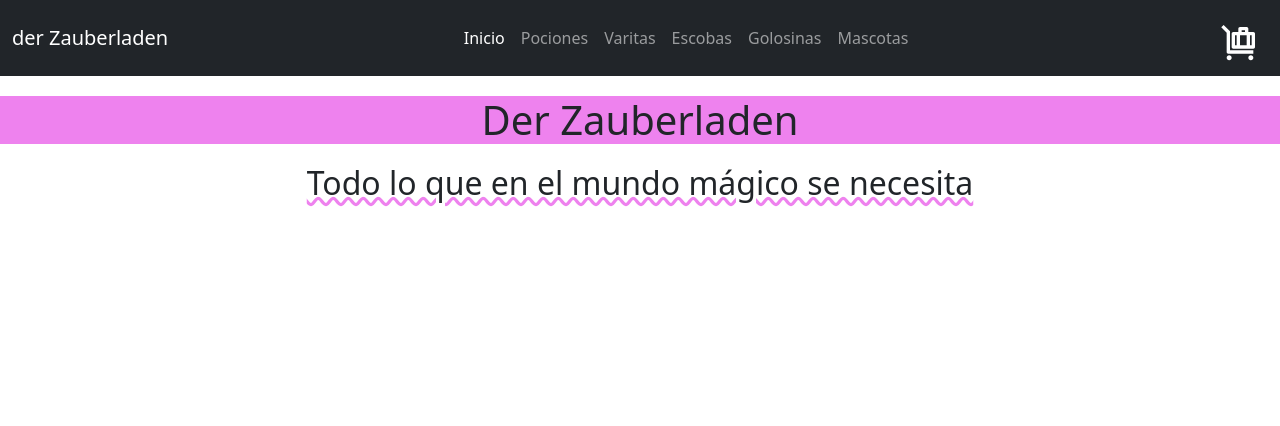
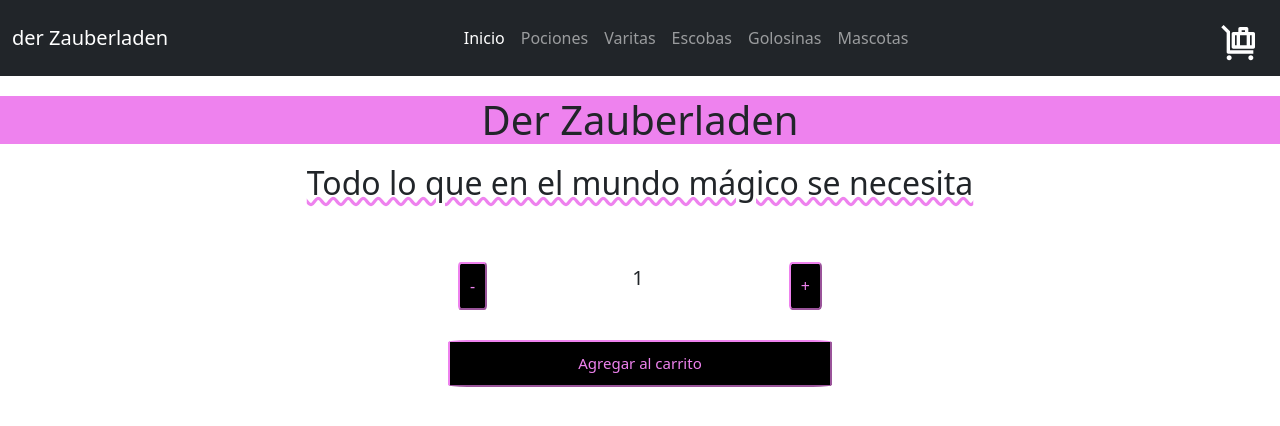
Before and after one commit to Micasebonne/ecommerce-casebonne, a React (Create React App) app: page / in a window 1280 px wide. Shown: the top 426 px of the page. Built offline with nearby package versions, Linux system fonts and the light colour scheme.

Commit message:
Cree el componente 'ItemCount', le agregue estilos y lo importe en 'ItemListContainer'

```diff
--- a/src/App.css
+++ b/src/App.css
@@ -56,3 +56,40 @@
   margin-left: 20px;
   margin-right: 20px;
 }
+
+.contenedor {
+  width: 30%;
+  margin: 0 auto;
+  margin-top: 50px;
+  border-color: black;
+  padding: 10px;
+  display: flex;
+  align-items: center;
+  justify-content: space-between;
+}
+
+.contenedor button {
+  border-radius: 10%;
+  border-color: violet;
+  background-color: black;
+  color: violet;
+  padding: 10px;
+}
+
+.contenedor p {
+  font-size: 20px;
+}
+
+.botonAgregar {
+  display: flex;
+  justify-content: center;
+  width: 30%;
+  margin: 0 auto;
+  margin-top: 20px;
+  border-radius: 5%;
+  border-color: violet;
+  background-color: black;
+  color: violet;
+  padding: 10px;
+  font-size: 15px;
+}
--- /dev/null
+++ b/src/components/ItemCount.js
@@ -0,0 +1,38 @@
+import React from "react";
+import "../App.css";
+import { useState } from "react";
+
+const ItemCount = (props) => {
+  const [cantidadItem, setCantidadItem] = useState(1);
+
+  const increment = () => {
+    if (cantidadItem < props.max) setCantidadItem(cantidadItem + 1);
+  };
+
+  const decrement = () => {
+    if (cantidadItem > 0) setCantidadItem(cantidadItem - 1);
+  };
+
+  const agregar = () => {
+    alert(`Se añadieron ${cantidadItem} Item(s) al carrito`);
+  };
+
+  return (
+    <>
+      <div className="contenedor">
+        <button onClick={decrement}>
+          -
+        </button>
+        <p>{cantidadItem}</p>
+        <button onClick={increment}>
+          +
+        </button>
+      </div>
+      <button className="botonAgregar" onClick={agregar}>
+        Agregar al carrito
+      </button>
+    </>
+  );
+};
+
+export default ItemCount;
--- a/src/components/ItemListContainer.js
+++ b/src/components/ItemListContainer.js
@@ -1,10 +1,12 @@
 import React from 'react';
 import '../App.css';
+import ItemCount from './ItemCount';
 function ItemListContainer(prop) {
     return(
         <>
         <h1 className="estilosTitulos tituloTienda">Der Zauberladen</h1>
         <h2 className="estilosTitulos subtituloPrincipal">{prop.greeting}</h2>
+        <ItemCount max={15} initial={1}/>
         </>
     );
 }
--- a/src/components/NavBar.js
+++ b/src/components/NavBar.js
@@ -3,31 +3,31 @@ import CartWidget from './CartWidget';
 import '../App.css';
 function NavBar() {
   return (
-    <nav class="navbar navbar-expand-lg navbar-dark bg-dark">
-      <div class="container-fluid">
-        <a class="navbar-brand" href="#">der Zauberladen</a>
-        <button class="navbar-toggler" type="button" data-bs-toggle="collapse" data-bs-target="#navbarNav" aria-controls="navbarNav" aria-expanded="false" aria-label="Toggle navigation">
-          <span class="navbar-toggler-icon"></span>
+    <nav className="navbar navbar-expand-lg navbar-dark bg-dark">
+      <div className="container-fluid">
+        <a className="navbar-brand" href="#">der Zauberladen</a>
+        <button className="navbar-toggler" type="button" data-bs-toggle="collapse" data-bs-target="#navbarNav" aria-controls="navbarNav" aria-expanded="false" aria-label="Toggle navigation">
+          <span className="navbar-toggler-icon"></span>
         </button>
-        <div class="collapse navbar-collapse justify-content-center" id="navbarNav">
-          <ul class="navbar-nav">
-            <li class="nav-item">
-              <a class="nav-link active" aria-current="page" href="#">Inicio</a>
+        <div className="collapse navbar-collapse justify-content-center" id="navbarNav">
+          <ul className="navbar-nav">
+            <li className="nav-item">
+              <a className="nav-link active" aria-current="page" href="#">Inicio</a>
             </li>
-            <li class="nav-item">
-              <a class="nav-link" href="#">Pociones</a>
+            <li className="nav-item">
+              <a className="nav-link" href="#">Pociones</a>
             </li>
-            <li class="nav-item">
-              <a class="nav-link" href="#">Varitas</a>
+            <li className="nav-item">
+              <a className="nav-link" href="#">Varitas</a>
             </li>
-            <li class="nav-item">
-              <a class="nav-link" href="#">Escobas</a>
+            <li className="nav-item">
+              <a className="nav-link" href="#">Escobas</a>
             </li>
-            <li class="nav-item">
-              <a class="nav-link" href="#">Golosinas</a>
+            <li className="nav-item">
+              <a className="nav-link" href="#">Golosinas</a>
             </li>
-            <li class="nav-item">
-              <a class="nav-link" href="#">Mascotas</a>
+            <li className="nav-item">
+              <a className="nav-link" href="#">Mascotas</a>
             </li>
           </ul>
         </div>
```
